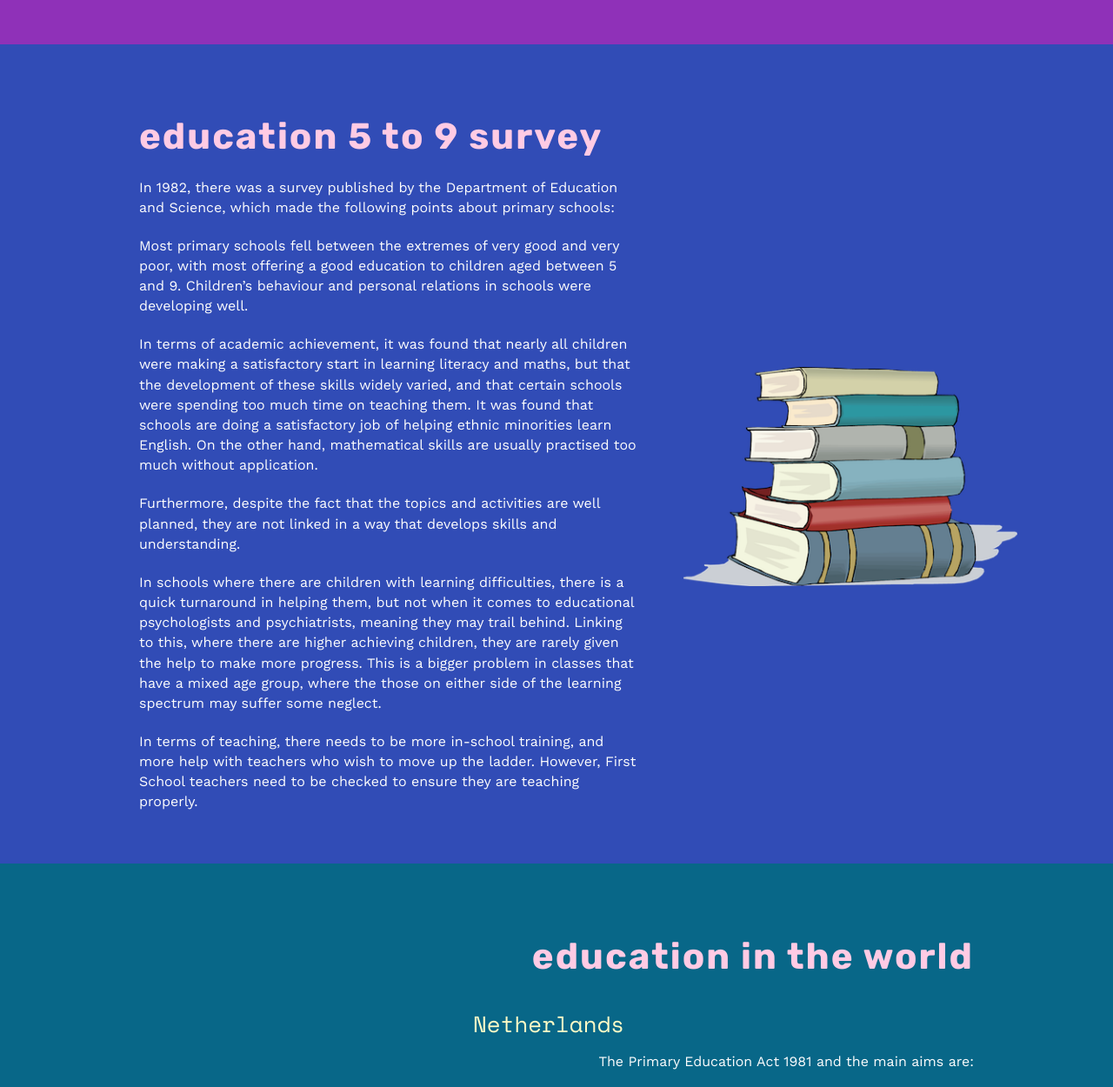
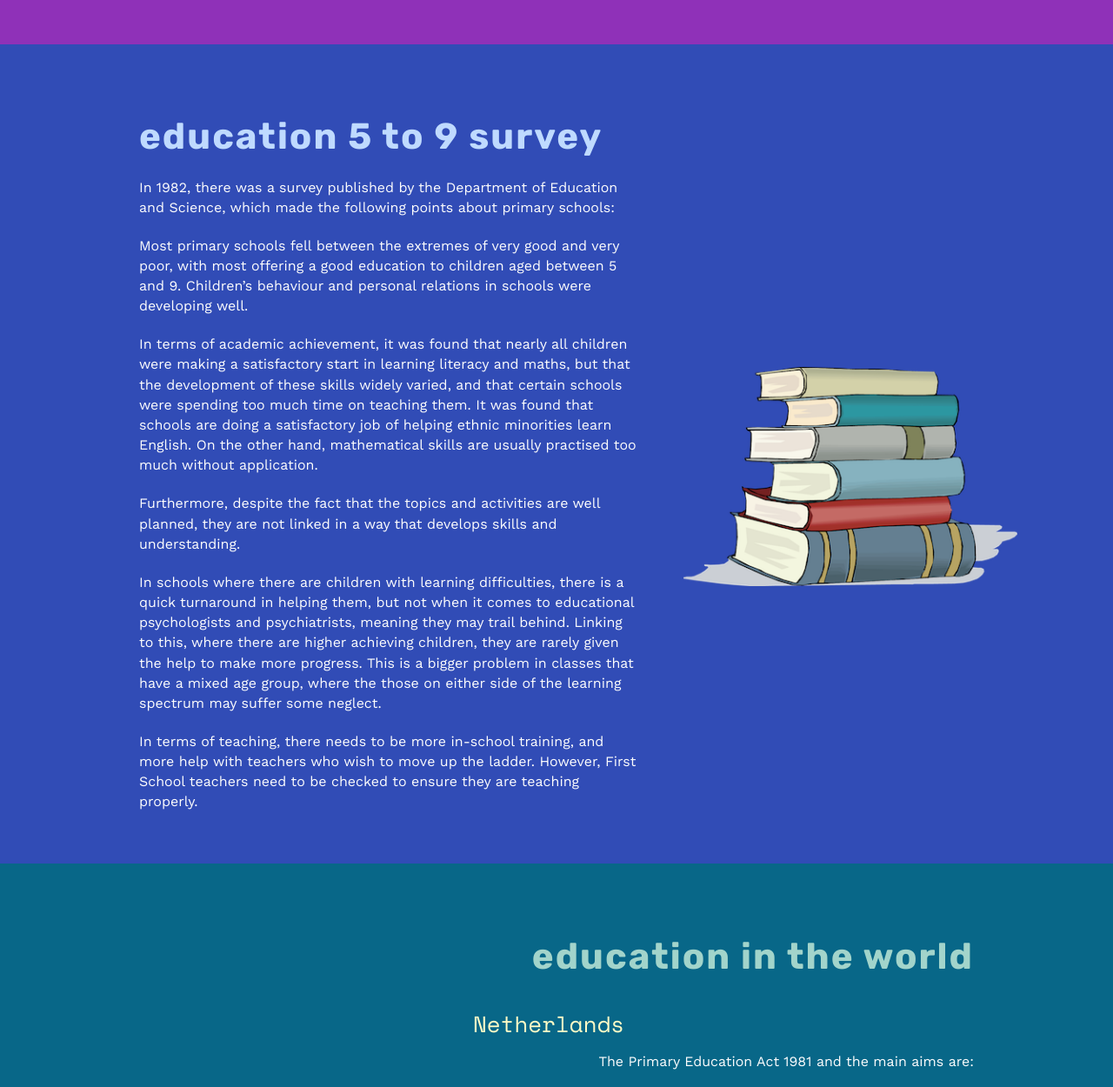
Before and after one commit to lucidstack/edurun, a website: page index.html in a window 1280 px wide. Shown: the part 1620-2870 px from the top of the page at 87% size. Drawn offline with nearby package versions, Linux system fonts and the light colour scheme; a web font is replaced by a local one.

Commit message:
mess up with colours

```diff
--- a/stylesheets/chapters.scss
+++ b/stylesheets/chapters.scss
@@ -78,8 +78,6 @@
       width: 100%;
     }
 
-
-    h3 { color: #ffcbe4; }
     p {
       color: #fdfdfd;
     }
@@ -91,6 +89,8 @@
   text-align: right;
   overflow: hidden;
 
+  h3 { color: #ffcbe4; }
+
   @media (max-width: 768px) {
     text-align: left;
   }
@@ -100,7 +100,7 @@
   background-color: $lilac;
   text-align: left;
 
-  h3 { color: #ffcbe4; }
+  h3 { color: #bfdaff; }
   p {
     color: #fdfdfd;
   }
@@ -116,7 +116,7 @@
 .chapter-3 {
   background-color: $green;
 
-  h3 { color: #d1fff9; }
+  h3 { color: #a2d4cb; }
   h4 {
     color: #fffcc6;
     text-align: left;
@@ -141,7 +141,7 @@
   background-color: $magenta;
   text-align: left;
 
-  h3 { color: #fff33b; }
+  h3 { color: #ecdd86; }
   p {
     color: #fdfdfd;
   }
```
Also changed, not shown: chapters.css, main.css.
